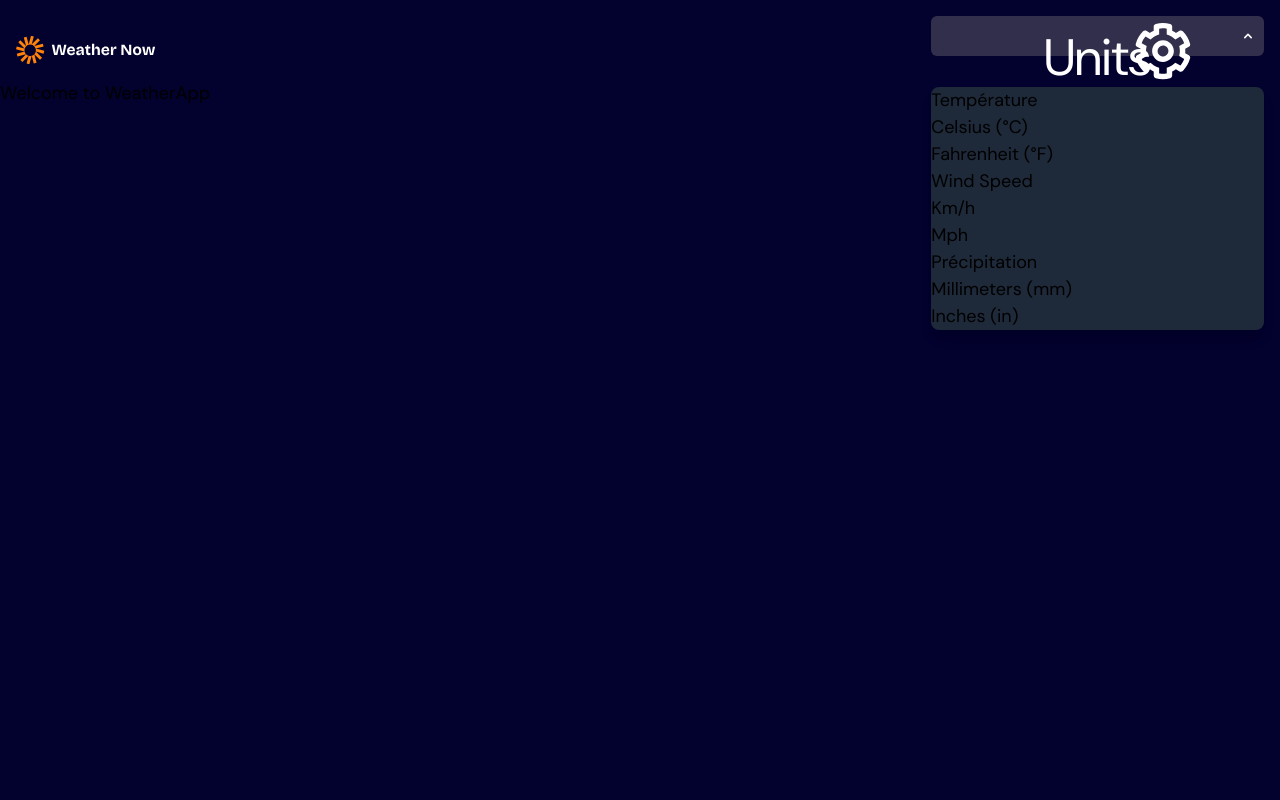
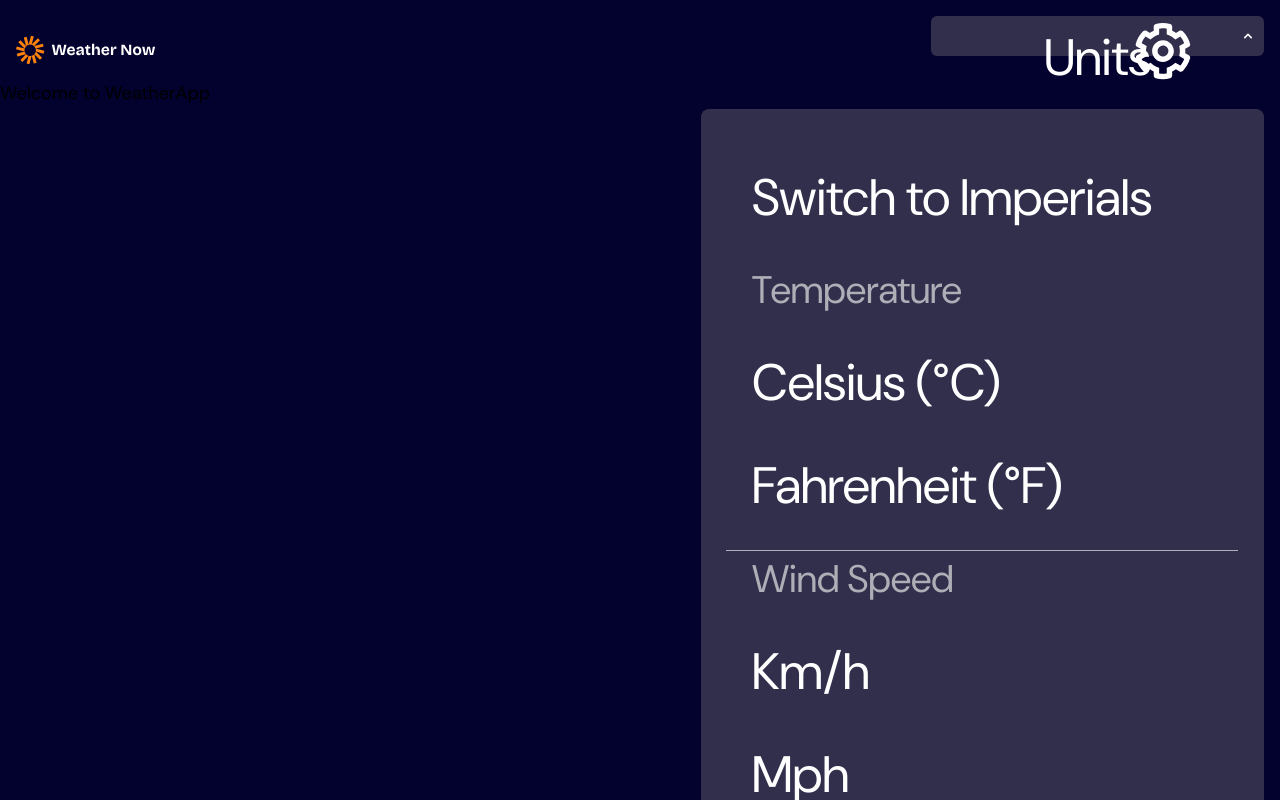
Before and after one commit to LaurieLM/WeatherApp, a React (Vite) app: page / in a window 1280 px wide. Both pictures are taken after a click on the button "Units". Shown: the top 800 px of the page. Built offline with nearby package versions, Linux system fonts and the light colour scheme.

Commit message:
add style

```diff
--- a/src/components/DropDownMenu.jsx
+++ b/src/components/DropDownMenu.jsx
@@ -7,7 +7,12 @@ export default function CustomSelect() {
     // Options grouped by category
     const optionsGroups = [
         {
-            label: 'Température',
+            options: [
+                { value: 'imperial', label: 'Switch to Imperials' },
+            ]
+        },
+        {
+            label: 'Temperature',
             options: [
                 { value: 'celsius', label: 'Celsius (°C)' },
                 { value: 'fahrenheit', label: 'Fahrenheit (°F)' }
@@ -21,7 +26,7 @@ export default function CustomSelect() {
             ]
         },
         {
-            label: 'Précipitation',
+            label: 'Precipitation',
             options: [
                 { value: 'mm', label: 'Millimeters (mm)' },
                 { value: 'in', label: 'Inches (in)' }
@@ -37,18 +42,19 @@ export default function CustomSelect() {
                 <svg
                 className={`absolute right-2 top-1/2 -translate-y-1/2 w-4 h-4 transition-transform ${isOpen ? 'rotate-180' : ''}`}
                 viewBox="0 0 20 20"
-                fill="currentColor"
->
+                fill="currentColor">
                     <path fillRule="evenodd" d="M5.293 7.293a1 1 0 011.414 0L10 10.586l3.293-3.293a1 1 0 111.414 1.414l-4 4a1 1 0 01-1.414 0l-4-4a1 1 0 010-1.414z" clipRule="evenodd" />
                 </svg>
             </button>
 
             {isOpen && (
-                <div className="absolute top-full mt-1 w-full bg-gray-800 rounded-lg overflow-hidden shadow-lg">
+                <div className="absolute right-0 w-[44vw] mt-[2vw] p-[2vw] bg-[hsl(243_23%_24%)] rounded-lg">
                     {optionsGroups.map((group, groupIndex) => (
                         <div key={groupIndex}>
+                            {/* Ligne séparatrice AVANT Wind Speed et Precipitation */}
+                            {groupIndex > 1 && <hr className="border-t-[0.5px] border-[hsl(240_6%_70%)]" />}
                             {/* Titre du groupe */}
-                            <div>
+                            <div className="text-[3vw] text-[hsl(240_6%_70%)] px-[2vw]">
                                 {group.label}
                             </div>
 
@@ -59,7 +65,7 @@ export default function CustomSelect() {
                                     onClick={() => {
                                         setSelected(option.label);
                                         setIsOpen(false);
-                                    }}>
+                                    }} className="text-[hsl(0_0%_100%)] text-[4vw] px-[2vw] my-[2vw] cursor-pointer hover:bg-[hsl(243_27%_20%)] rounded-xl">
                                     {option.label}
                                 </div>
                             ))}
```
